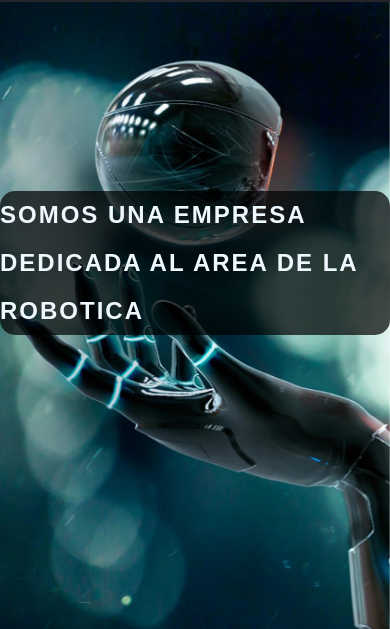
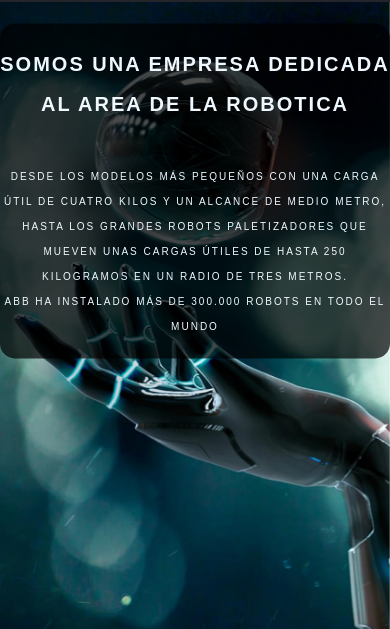
Before and after one commit to mgauna2000/robotica-sn_Gauna, a plain HTML site: page index.html in a window 390 px wide. Shown: the part 58-687 px from the top of the page. Drawn offline with Linux system fonts and the light colour scheme.

Commit message:
agregando animacion

```diff
--- a/index.html
+++ b/index.html
@@ -24,9 +24,12 @@
       </header>
 
       <main>
+        <section>
         <div class="text">
           <h1>Somos una empresa dedicada al area de la Robotica</h1>
+          <p>Desde los modelos más pequeños con una carga útil de cuatro kilos y un alcance de medio metro,<br> hasta los grandes robots paletizadores que mueven unas cargas útiles de hasta 250 kilogramos en un radio de tres metros.<br> ABB ha instalado más de 300.000 robots en todo el mundo</p>
         </div>
+      </section>
       </main>
 
       <footer>
--- a/style/styles.css
+++ b/style/styles.css
@@ -190,16 +190,31 @@ footer .sociales i {
   color: #edf0f1;
 }
 .text {
+  width: 100%;
   position: absolute;
   top: 50%;
-  left: 12%;
-  font-size: 20px;
-  color: aliceblue;
+  transform: translateY(-50%);
+  text-align: center;
+  color: #fff;
   background: rgba(0, 0, 0, 0.7);
   border-radius: 15px;
-  line-height: 2;
-  letter-spacing: 2px;
   text-transform: uppercase;
+}
+.text h1 {
+  font-size: 70px;
+  margin-top: 80px;
+  animation-duration: 2s;
+  animation-name: aparecer;
+  animation-iteration-count: initial;
+}
+.text p {
+  margin: 20px auto;
+  font-weight: 100;
+  line-height: 25px;
+  padding-top: 20px;
+  animation-duration: 2s;
+  animation-name: aparecer;
+  animation-iteration-count: initial;
 }
 .pie h3 {
   color: #edf0f1;
@@ -209,6 +224,14 @@ footer .sociales i {
   display: flex;
   justify-content: flex-start;
   align-items: center;
+}
+@keyframes aparecer {
+  0% {
+    opacity: 0;
+  }
+  100% {
+    opacity: 1;
+  }
 }
 
 @media only screen and (min-width: 320px) and (max-width: 480px) {
@@ -392,7 +415,7 @@ footer .sociales i {
     position: absolute;
     top: 30%;
     left: 0%;
-    font-size: 12px;
+    font-size: 6px;
     color: aliceblue;
     background: rgba(0, 0, 0, 0.7);
     border-radius: 15px;
@@ -400,8 +423,31 @@ footer .sociales i {
     letter-spacing: 2px;
     text-transform: uppercase;
   }
+  .text h1 {
+    font-size: 20px;
+    margin-top: 20px;
+    animation-duration: 2s;
+    animation-name: aparecer;
+    animation-iteration-count: initial;
+  }
+  .text p {
+    font-size: 10px;
+    margin: 20px auto;
+    padding-top: 20px;
+    animation-duration: 2s;
+    animation-name: aparecer;
+    animation-iteration-count: initial;
+  }
   .pie h3 {
     color: #edf0f1;
     display: inline-block;
   }
+  @keyframes aparecer {
+    0% {
+      opacity: 0;
+    }
+    100% {
+      opacity: 1;
+    }
+  }
 }
```
